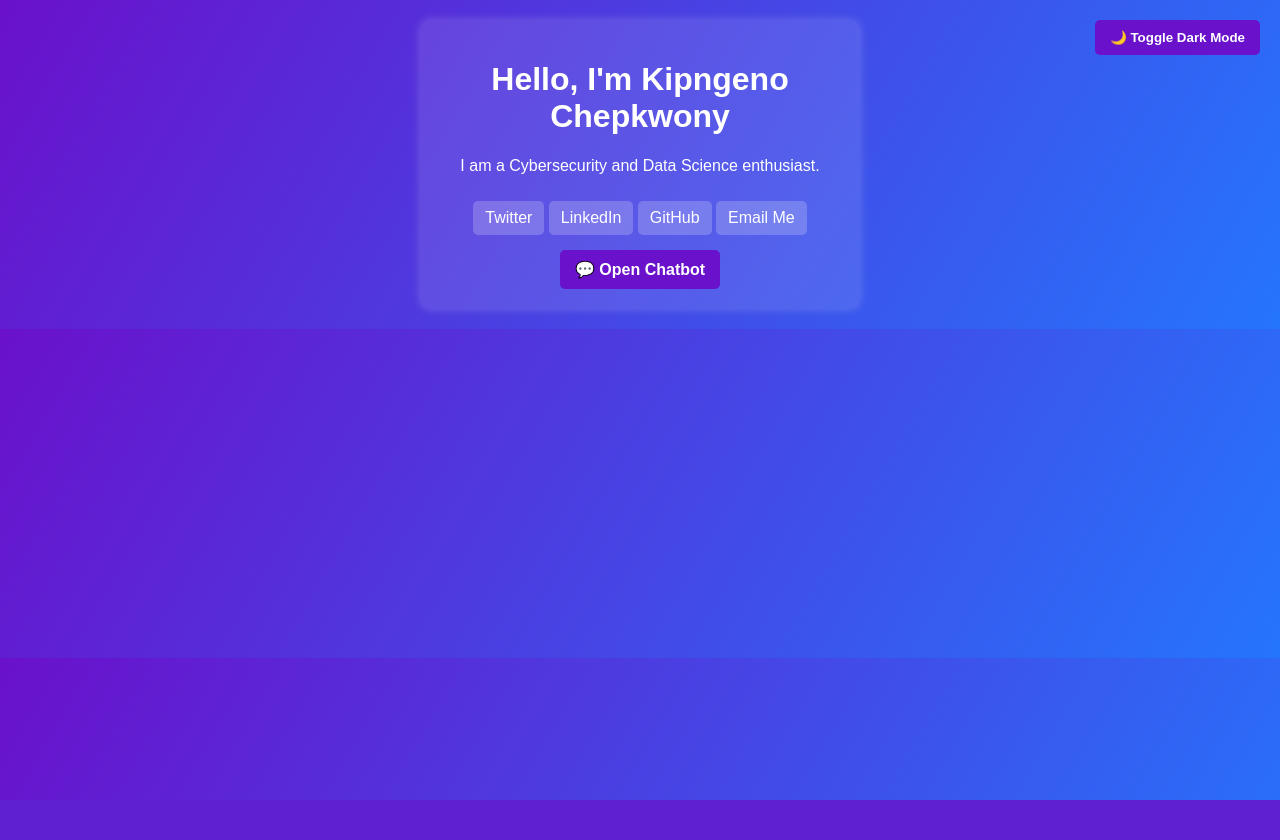
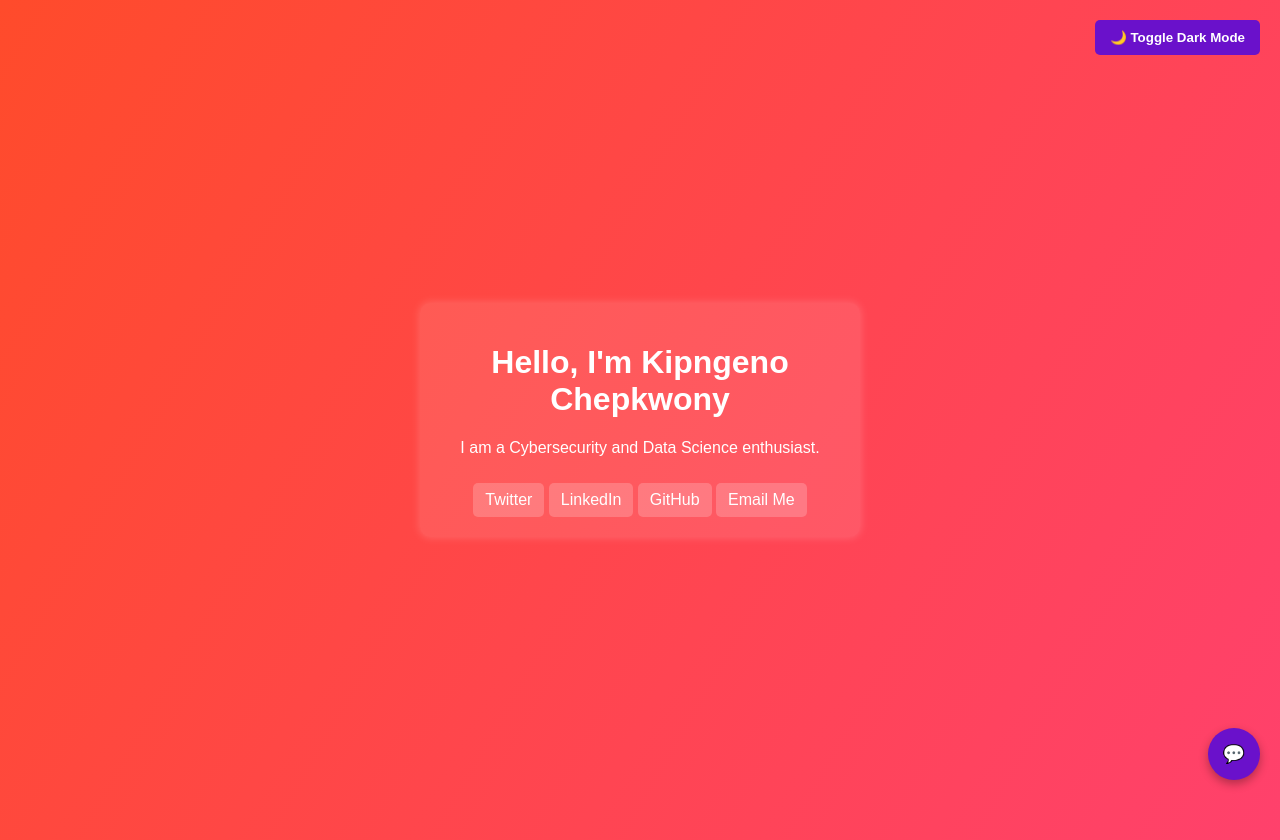
Before and after one commit to Kipngenocodes/Flask, a Flask app: page / in a window 1280 px wide. Before the commit the page ends 800 px from the top, so only its background shows below. Run offline with Flask 3, Linux system fonts and the light colour scheme.

Commit message:
change the chatbot to be alone

```diff
--- a/static/styles.css
+++ b/static/styles.css
@@ -1,7 +1,7 @@
-/* Root Variables */
+/* Root Variables for Colors */
 :root {
-    --primary-color: #6a11cb;  /* Main theme color */
-    --secondary-color: #2575fc; /* Gradient */
+    --primary-color: #6a11cb;
+    --secondary-color: #2575fc;
     --background-light: #ffffff;
     --background-dark: #1a1a2e;
     --text-light: #ffffff;
@@ -11,14 +11,25 @@
     --card-bg: rgba(255, 255, 255, 0.1);
 }
 
-/* Dynamic Background Gradient */
+/* Background Animation */
+@keyframes backgroundGradient {
+    0% { background: linear-gradient(120deg, #6a11cb, #2575fc); }
+    50% { background: linear-gradient(120deg, #ff4b2b, #ff416c); }
+    100% { background: linear-gradient(120deg, #6a11cb, #2575fc); }
+}
+
 body {
     font-family: Arial, sans-serif;
-    background: linear-gradient(120deg, var(--primary-color), var(--secondary-color));
+    animation: backgroundGradient 10s infinite alternate ease-in-out;
     color: var(--text-light);
     text-align: center;
     margin: 0;
     padding: 20px;
+    display: flex;
+    flex-direction: column;
+    align-items: center;
+    justify-content: center;
+    height: 100vh;
     transition: all 0.5s ease-in-out;
 }
 
@@ -28,7 +39,6 @@ body {
     padding: 20px;
     border-radius: 10px;
     max-width: 400px;
-    margin: auto;
     box-shadow: 0 0 10px rgba(255, 255, 255, 0.2);
     transition: all 0.3s ease-in-out;
 }
@@ -49,34 +59,18 @@ body {
     background: var(--button-hover);
 }
 
-/* Button */
-.chatbot-btn {
-    display: inline-block;
-    margin-top: 15px;
-    padding: 10px 15px;
-    background: var(--button-bg);
-    color: var(--text-light);
-    border-radius: 5px;
-    text-decoration: none;
-    font-weight: bold;
-    transition: all 0.3s;
-}
-
-.chatbot-btn:hover {
-    background: var(--button-hover);
-    transform: scale(1.05);
-}
-
-/* Chatbot */
+/* Chatbot Styles */
 .chatbot-container {
-    width: 350px;
     position: fixed;
     bottom: 20px;
     right: 20px;
+    width: 350px;
     background: var(--background-light);
     color: var(--text-dark);
     border-radius: 10px;
     box-shadow: 0px 4px 10px rgba(0, 0, 0, 0.3);
+    display: none;
+    flex-direction: column;
     transition: all 0.3s ease-in-out;
 }
 
@@ -87,32 +81,80 @@ body {
     padding: 10px;
     font-weight: bold;
     border-radius: 10px 10px 0 0;
+    text-align: center;
+    cursor: pointer;
 }
 
-/* Messages */
+/* Chat Messages */
 .chat-messages {
     height: 250px;
     overflow-y: auto;
     padding: 10px;
+    display: flex;
+    flex-direction: column;
 }
 
-/* User and Bot Messages */
+/* User & Bot Messages */
 .user-message, .bot-message {
     padding: 8px;
     border-radius: 8px;
     max-width: 80%;
+    margin: 5px;
 }
 
 .user-message {
+    align-self: flex-end;
     background: var(--primary-color);
     color: var(--text-light);
-    align-self: flex-end;
 }
 
 .bot-message {
+    align-self: flex-start;
     background: #e0e0e0;
     color: var(--text-dark);
-    align-self: flex-start;
+}
+
+/* Chat Input */
+.chat-input {
+    display: flex;
+    padding: 10px;
+    border-top: 1px solid #ddd;
+}
+
+.chat-input input {
+    flex: 1;
+    padding: 8px;
+    border: none;
+    border-radius: 5px;
+    outline: none;
+}
+
+.chat-input button {
+    background: var(--button-bg);
+    color: white;
+    padding: 8px 12px;
+    border: none;
+    margin-left: 5px;
+    border-radius: 5px;
+    cursor: pointer;
+}
+
+/* Chat Toggle Button */
+.chat-toggle-btn {
+    position: fixed;
+    bottom: 20px;
+    right: 20px;
+    background: var(--button-bg);
+    color: white;
+    padding: 15px;
+    border-radius: 50%;
+    cursor: pointer;
+    font-size: 18px;
+    box-shadow: 0px 4px 10px rgba(0, 0, 0, 0.3);
+}
+
+.chat-toggle-btn:hover {
+    transform: scale(1.1);
 }
 
 /* Dark Mode */
@@ -139,5 +181,4 @@ body {
 
 .toggle-mode:hover {
     background: var(--button-hover);
-    transform: scale(1.05);
 }
--- a/templates/index.html
+++ b/templates/index.html
@@ -20,14 +20,19 @@
             <a href="https://github.com/kipngenocodes" target="_blank">GitHub</a>
             <a href="mailto:kipngenocodes@gmail.com">Email Me</a>
         </div>
+    </div>
 
-        <a href="{{ url_for('chatbot') }}" class="chatbot-btn">💬 Open Chatbot</a>
-    </div>
+    <div class="chat-toggle-btn" onclick="toggleChat()">💬</div>
 
     <script>
         function toggleDarkMode() {
             document.body.classList.toggle("dark-mode");
         }
+
+        function toggleChat() {
+            let chatbot = document.getElementById("chatbot");
+            chatbot.style.display = chatbot.style.display === "none" ? "flex" : "none";
+        }
     </script>
 
 </body>
```
Also changed, not shown: templates/chatbot.html (+5 -30 lines).
